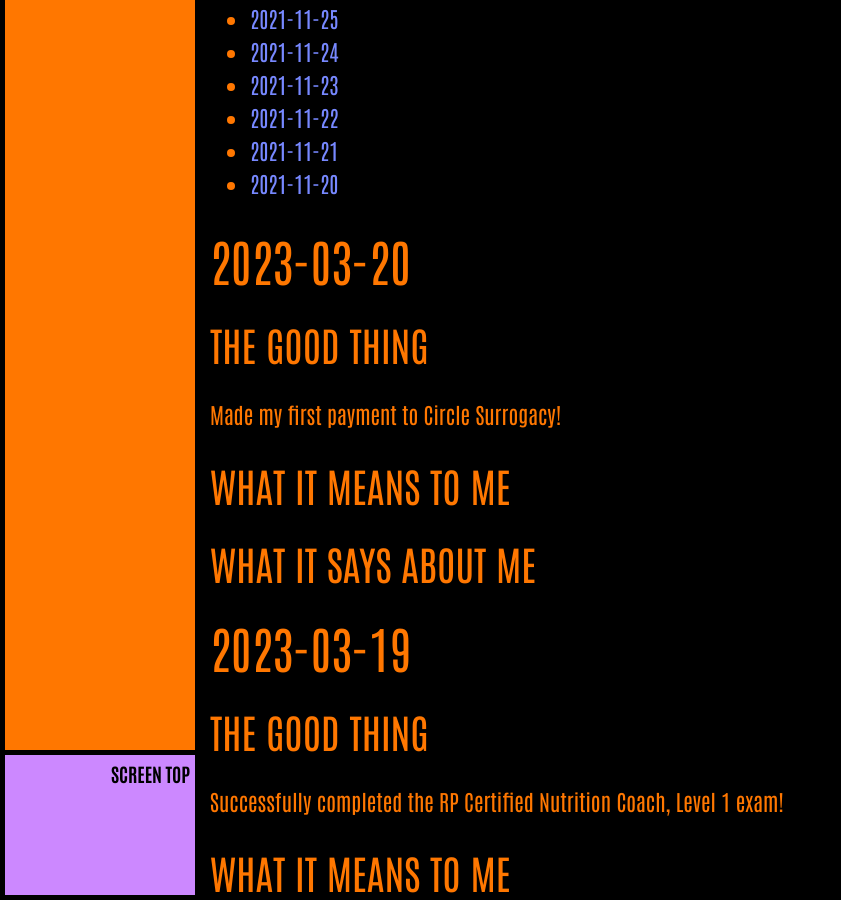
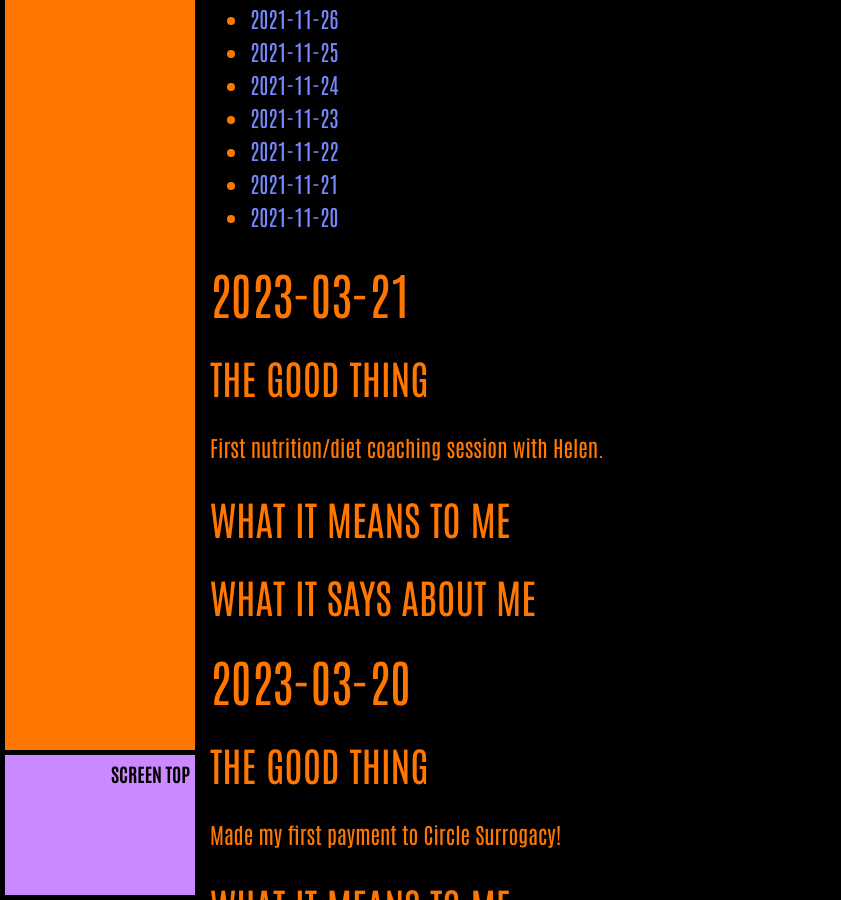
Before and after one commit to ArthurZey/arthurzey.github.io, a Jekyll site: the page built from _pages/one-good-thing.md, in a window 1280 px wide and 900 px high, scrolled down 10164 px. Shown: the whole window, without its empty margins (0-841 px from the left). Built offline with Jekyll 4.4.1, drawn with Linux system fonts in a browser that asks for light colours; some of the changed text lies outside the part shown.

Commit message:
added stub for 2023-03-21

```diff
--- a/_pages/one-good-thing.md
+++ b/_pages/one-good-thing.md
@@ -13,6 +13,15 @@
 {:toc}
 {::options toc_levels="2" /}
 
+## 2023-03-21
+### The Good Thing
+First nutrition/diet coaching session with Helen.
+### What It Means to Me
+
+### What It Says about Me
+
+
+
 ## 2023-03-20
 ### The Good Thing
 Made my first payment to Circle Surrogacy!
```
Also changed, not shown: other parts of _pages/one-good-thing.md (+1 -1 lines).
